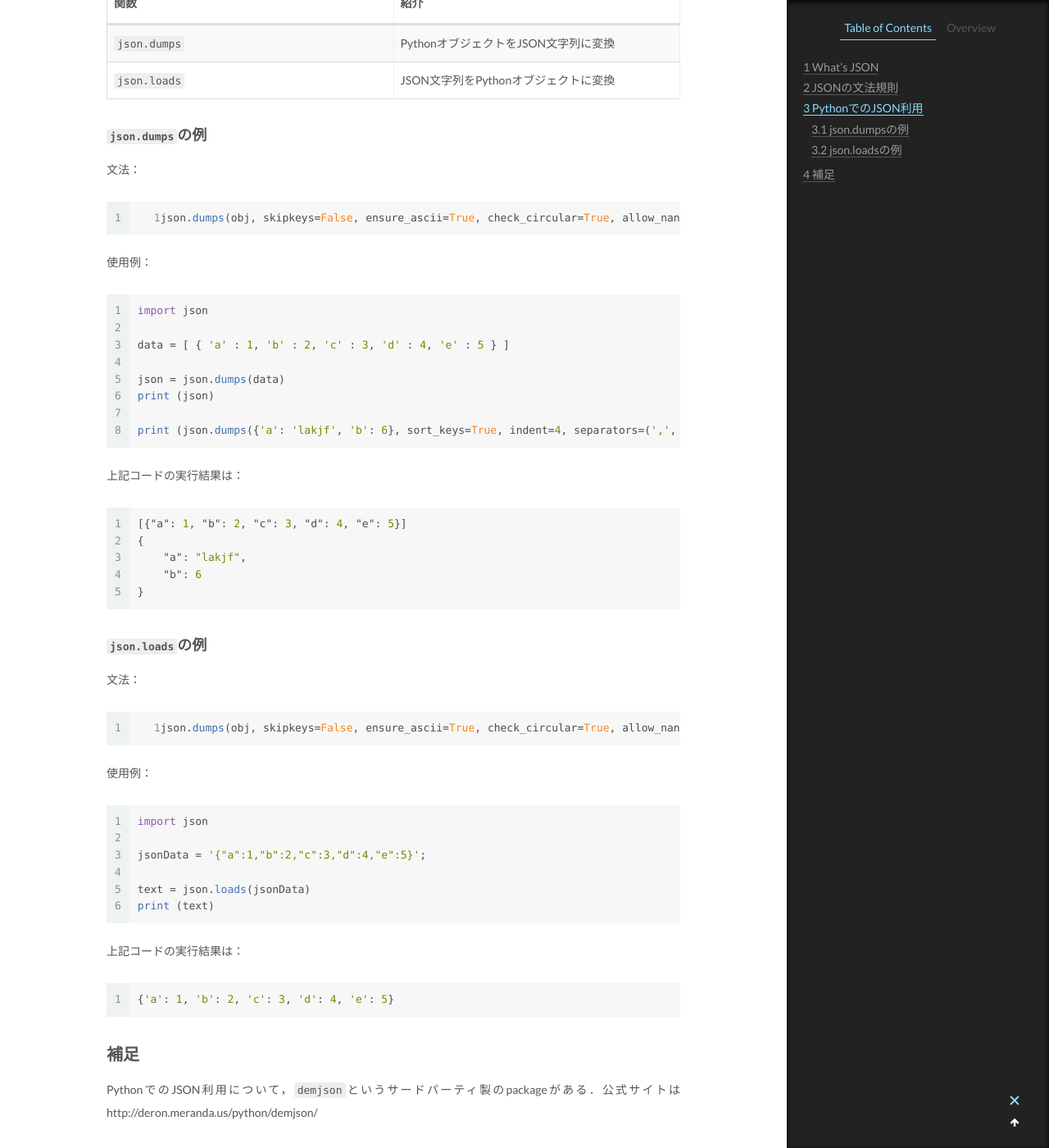
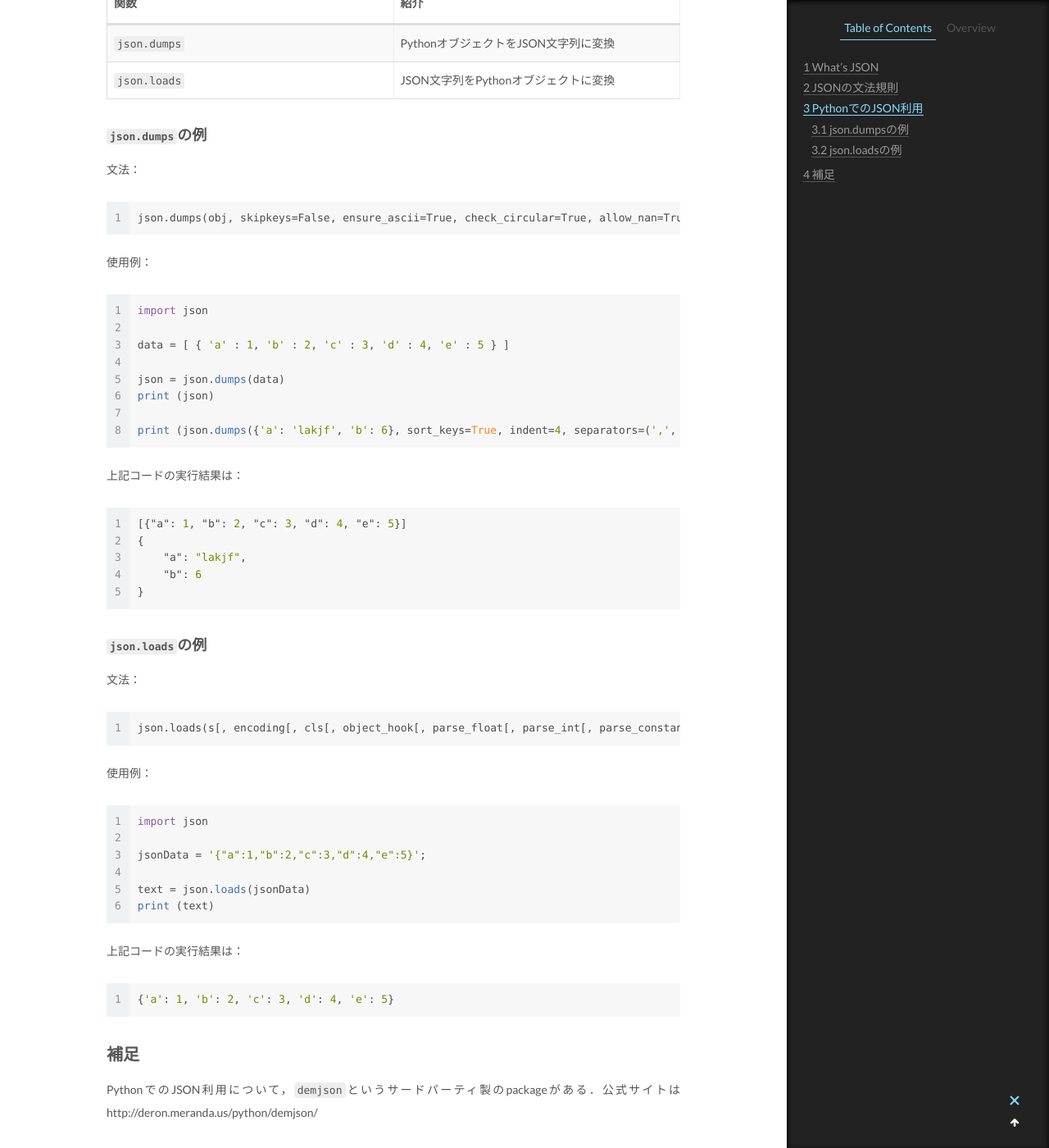
Before and after one commit to JiWang-CIT/My-Blog, a Jekyll site: the page built from _posts/2018-10-26-Tutorial_JSON.md, in a window 1280 px wide and 1400 px high, scrolled down 2111 px. Shown: the whole window at 82% size. Built offline with Jekyll 4.4.1, drawn with Linux system fonts in a browser that asks for light colours.

Commit message:
Update 2018-10-26-Tutorial_JSON.md

````diff
--- a/_posts/2018-10-26-Tutorial_JSON.md
+++ b/_posts/2018-10-26-Tutorial_JSON.md
@@ -71,7 +71,7 @@ import json
 
 文法：
 
-```python
+```
 json.dumps(obj, skipkeys=False, ensure_ascii=True, check_circular=True, allow_nan=True, cls=None, indent=None, separators=None, encoding="utf-8", default=None, sort_keys=False, **kw)
 ```
 
@@ -103,8 +103,8 @@ print (json.dumps({'a': 'lakjf', 'b': 6}, sort_keys=True, indent=4, separators=(
 
 文法：
 
-```python
-json.dumps(obj, skipkeys=False, ensure_ascii=True, check_circular=True, allow_nan=True, cls=None, indent=None, separators=None, encoding="utf-8", default=None, sort_keys=False, **kw)
+```
+json.loads(s[, encoding[, cls[, object_hook[, parse_float[, parse_int[, parse_constant[, object_pairs_hook[, **kw]]]]]]]])
 ```
 
 使用例：
````
